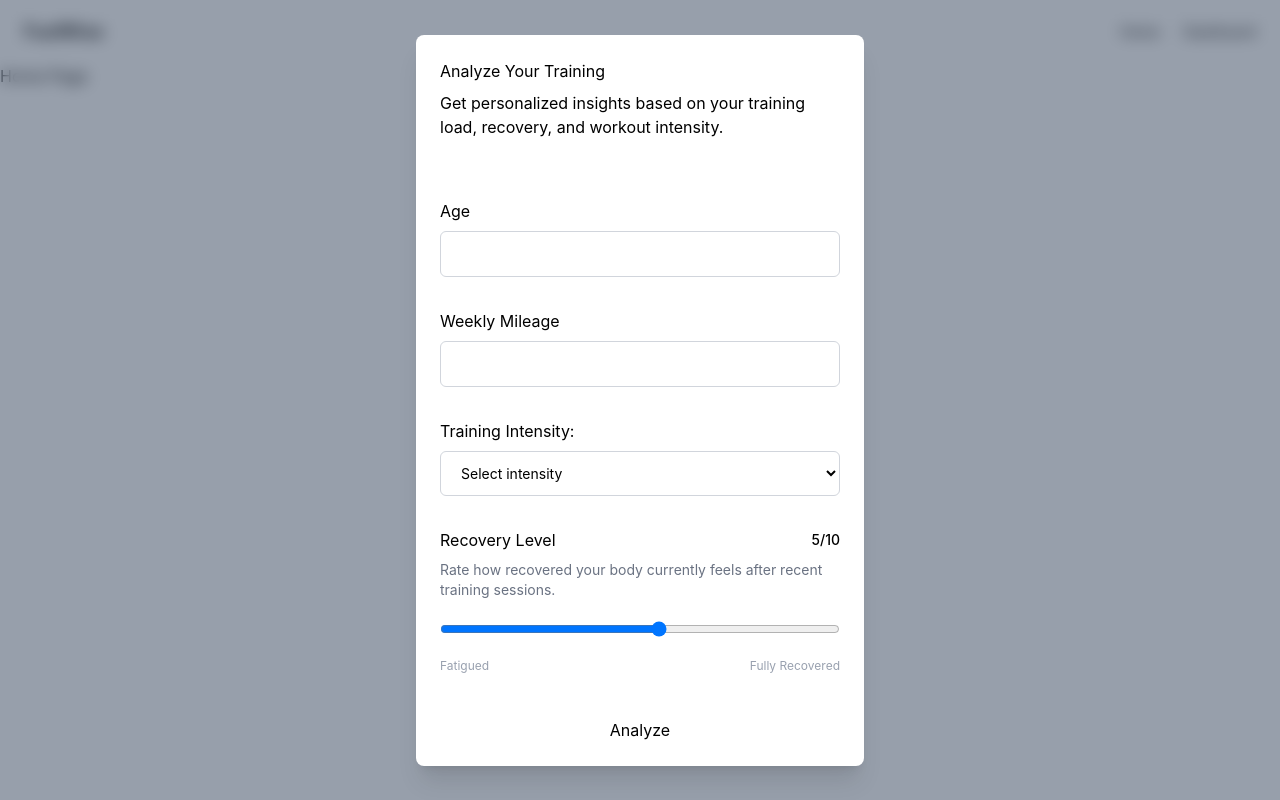
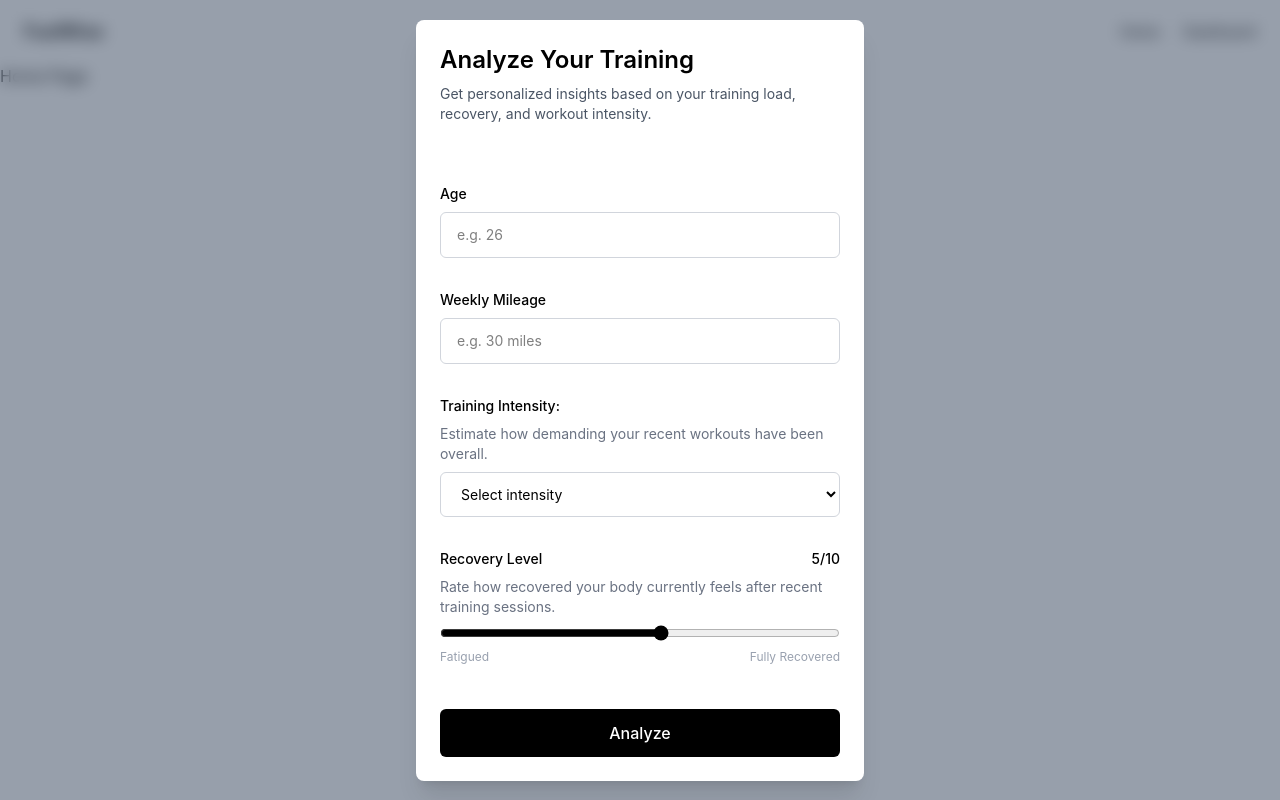
Before and after one commit to zstem001hz-droid/fuelwise-health, a React (Vite) app: page / in a window 1280 px wide. Built offline with nearby package versions, Linux system fonts and the light colour scheme.

Commit message:
refactor(modal): improve AnalysisModal structure, accessibility labels, and visual styling

```diff
--- a/src/components/Modal/AnalysisModal.tsx
+++ b/src/components/Modal/AnalysisModal.tsx
@@ -4,11 +4,11 @@ export default function AnalysisModal() {
     <div className="flex items-center justify-center bg-slate-700/50 fixed inset-0 backdrop-blur-sm px-6">
       {/* Modal content */}
       <div>
-        <form className="flex flex-col bg-white shadow-xl rounded-lg p-6 gap-7 md:w-full max-w-sm md:max-w-md">
+        <form className="flex flex-col bg-white shadow-xl rounded-lg p-6 gap-7 w-full max-w-md">
           {/* Header copy for the analysis form */}
           <div className="flex flex-col gap-2 mb-8">
-            <h2>Analyze Your Training</h2>
-            <p>
+            <h2 className="text-2xl font-semibold">Analyze Your Training</h2>
+            <p className="text-sm text-gray-600">
               Get personalized insights based on your training load, recovery,
               and workout intensity.
             </p>
@@ -17,9 +17,12 @@ export default function AnalysisModal() {
           {/* Core training inputs */}
           <div className="flex flex-col gap-8">
             <div className="flex flex-col gap-2">
-              <label htmlFor="age">Age</label>
+              <label htmlFor="age" className="text-sm font-medium">
+                Age
+              </label>
               <input
                 type="number"
+                placeholder="e.g. 26"
                 id="age"
                 name="age"
                 className="border border-gray-300 rounded-md px-4 py-3 bg-white text-sm outline-none transition focus:ring-2 focus:ring-black/20 focus:border-black"
@@ -27,13 +30,35 @@ export default function AnalysisModal() {
             </div>
 
             <div className="flex flex-col gap-2">
-              <label htmlFor="weekly-mileage">Weekly Mileage</label>
-              <input type="number" id="weekly-training" name="weekly-mileage" className="border border-gray-300 rounded-md px-4 py-3 bg-white text-sm outline-none transition focus:ring-2 focus:ring-black/20 focus:border-black"/>
+              <label htmlFor="weekly-mileage" className="text-sm font-medium">
+                Weekly Mileage
+              </label>
+              <input
+                type="number"
+                placeholder="e.g. 30 miles"
+                id="weekly-mileage"
+                name="weekly-mileage"
+                className="border border-gray-300 rounded-md px-4 py-3 bg-white text-sm outline-none transition focus:ring-2 focus:ring-black/20 focus:border-black"
+              />
             </div>
 
             <div className="flex flex-col gap-2">
-              <label htmlFor="training-intensity">Training Intensity:</label>
-              <select id="training-intensity" name="training-intensity" className="border border-gray-300 rounded-md px-4 py-3 bg-white text-sm outline-none transition focus:ring-2 focus:ring-black/20 focus:border-black">
+              <label
+                htmlFor="training-intensity"
+                className="text-sm font-medium"
+              >
+                Training Intensity:
+              </label>
+
+              <p className="text-sm text-gray-500">
+                Estimate how demanding your recent workouts have been overall.
+              </p>
+
+              <select
+                id="training-intensity"
+                name="training-intensity"
+                className="border border-gray-300 rounded-md px-4 py-3 bg-white text-sm outline-none transition focus:ring-2 focus:ring-black/20 focus:border-black"
+              >
                 <option value="">Select intensity</option>
                 <option value="low">Low</option>
                 <option value="moderate">Moderate</option>
@@ -43,7 +68,12 @@ export default function AnalysisModal() {
 
             <div className="flex flex-col gap-2">
               <div className="flex items-center justify-between">
-                <label htmlFor="recovery-slider">Recovery Level</label>
+                <label
+                  htmlFor="recovery-slider"
+                  className="text-sm font-medium"
+                >
+                  Recovery Level
+                </label>
 
                 <span className="text-sm font-medium">5/10</span>
               </div>
@@ -59,7 +89,7 @@ export default function AnalysisModal() {
                 name="recovery-slider"
                 min="1"
                 max="10"
-                className="border border-gray-300 rounded-md px-4 py-3 bg-white text-sm outline-none transition focus:ring-2 focus:ring-black/20 focus:border-black"
+                className="w-full accent-black"
               />
 
               <div className="flex gap-2 justify-between text-xs text-gray-400">
@@ -69,7 +99,10 @@ export default function AnalysisModal() {
             </div>
           </div>
 
-          <button type="submit" role="button" className="mt-4">
+          <button
+            type="submit"
+            className="mt-4 bg-black text-white rounded-md py-3 font-medium transition hover:bg-gray-800"
+          >
             Analyze
           </button>
         </form>
```
